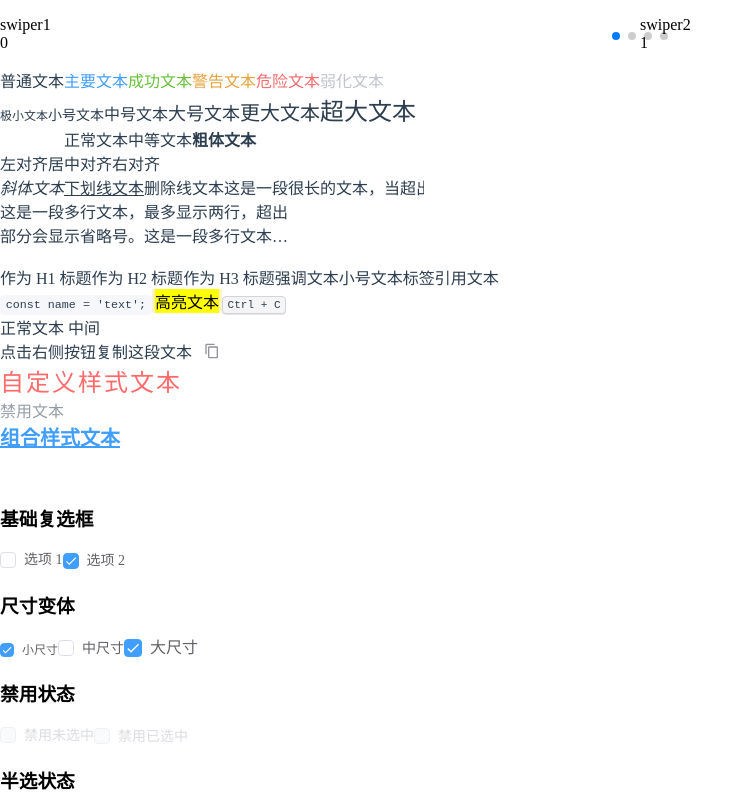
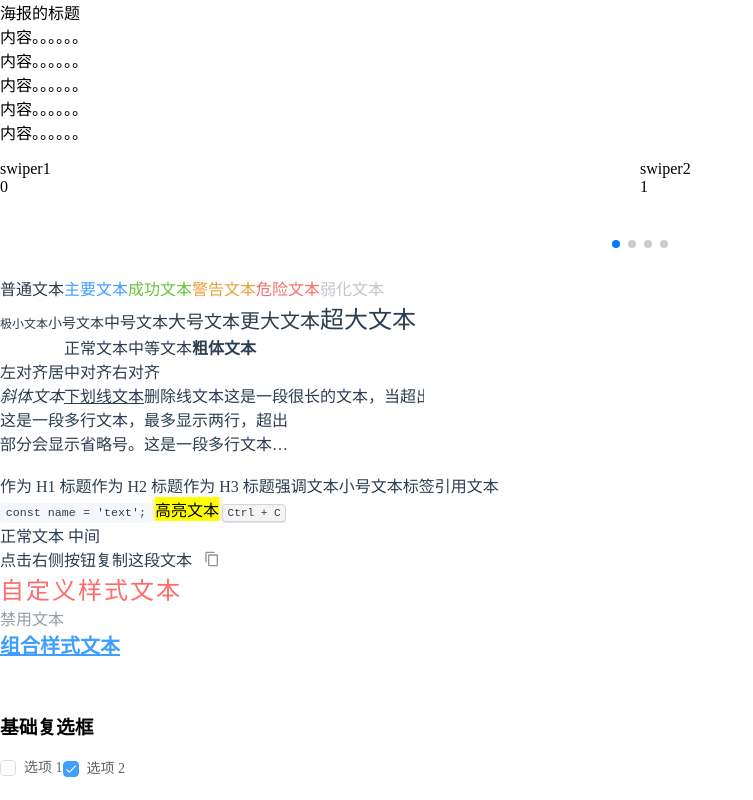
Before and after one commit to nekoLabV/templates-h5-app, a Vue app: page / in a window 1280 px wide. Shown: the top 800 px of the page, without its empty margins (0-753 px from the left). Built offline with nearby package versions, Linux system fonts and the light colour scheme.

Commit message:
feat: components up.

```diff
--- a/package.json
+++ b/package.json
@@ -9,6 +9,7 @@
     "preview": "vite preview"
   },
   "dependencies": {
+    "html2canvas": "^1.4.1",
     "swiper": "^12.1.2",
     "vue": "^3.5.25"
   },
--- a/src/App.vue
+++ b/src/App.vue
@@ -1,6 +1,7 @@
 <script setup lang="ts">
 import { onMounted, ref, computed } from 'vue'
 import { getUserInfo } from '@/services'
+import Poster from './components/Poster.vue'
 
 const isLoading = ref(false)
 const input = ref()
@@ -112,6 +113,7 @@ const clickBtn = async () => {
 </script>
 
 <template>
+  <Poster></Poster>
   <p>
     <Swiper
       :items="swiperItems"
--- /dev/null
+++ b/src/components/Poster.vue
@@ -0,0 +1,42 @@
+<script lang="ts" setup>
+import html2canvas from 'html2canvas'
+import { ref, onMounted } from 'vue'
+
+const posterRef = ref()
+
+const generatePoster = async(ele: HTMLElement) => {
+  try {
+    const canvas = await html2canvas(ele, {
+      scale: 2, // 提高清晰度
+      backgroundColor: '#ffffff',
+      allowTaint: false,
+      useCORS: true, // 处理跨域图片
+      logging: false,
+      windowWidth: ele.scrollWidth,
+      windowHeight: ele.scrollHeight
+    })
+
+    const posterUrl = canvas.toDataURL('image/png');
+    return posterUrl
+  } catch (error) {
+    console.error('生成失败:', error);
+  }
+}
+
+onMounted(async () => {
+  console.dir(posterRef.value?.__vnode.el)
+  const poster = await generatePoster(posterRef.value?.__vnode.el)
+  console.log('poster', poster)
+})
+</script>
+
+<template>
+  <div class="poster" ref="posterRef">
+    <div>海报的标题</div>
+    <div>内容。。。。。。</div>
+    <div>内容。。。。。。</div>
+    <div>内容。。。。。。</div>
+    <div>内容。。。。。。</div>
+    <div>内容。。。。。。</div>
+  </div>
+</template>
--- a/src/components/common/Swiper.vue
+++ b/src/components/common/Swiper.vue
@@ -119,5 +119,7 @@ onMounted(() => {
 </template>
 
 <style lang="scss" scoped>
-
+.swiper-slide {
+  min-height: 100px;
+}
 </style>
```
Also changed, not shown: 1 other file (tests, documents, lock files or other folders).
